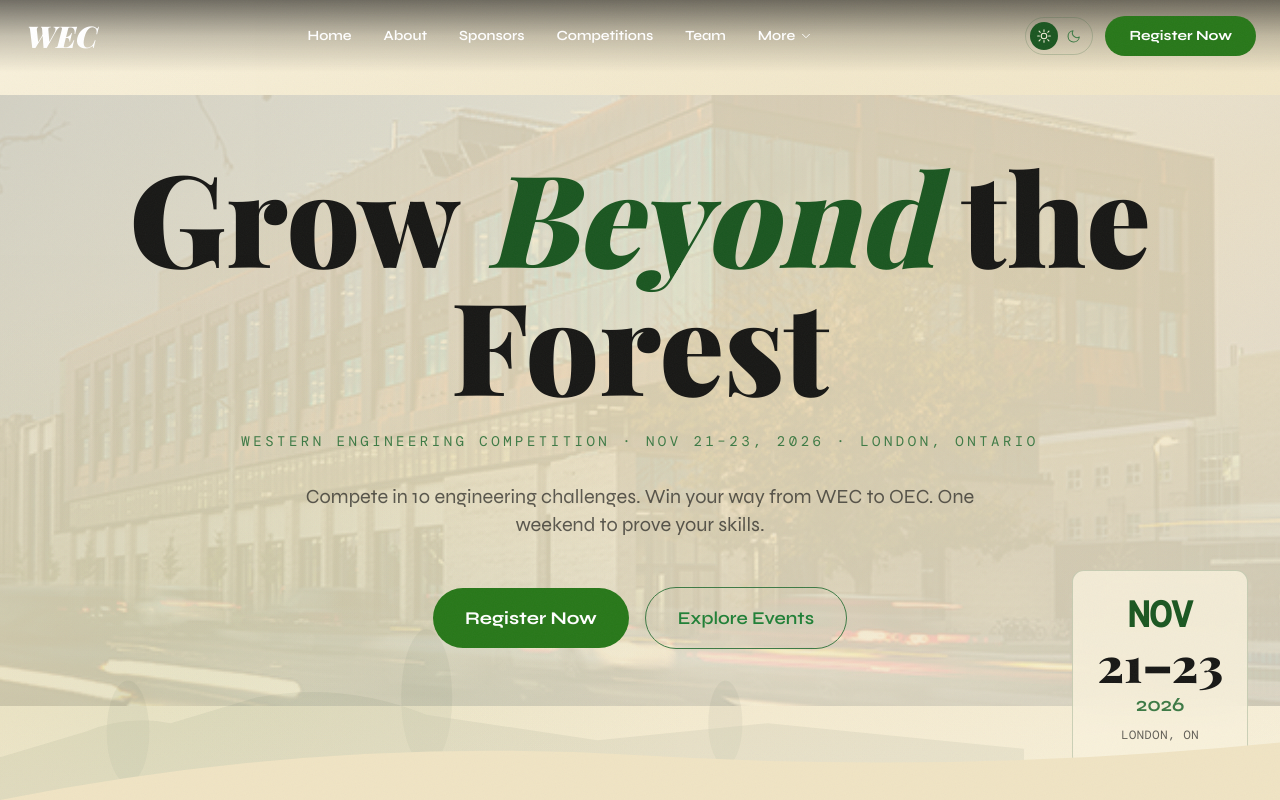
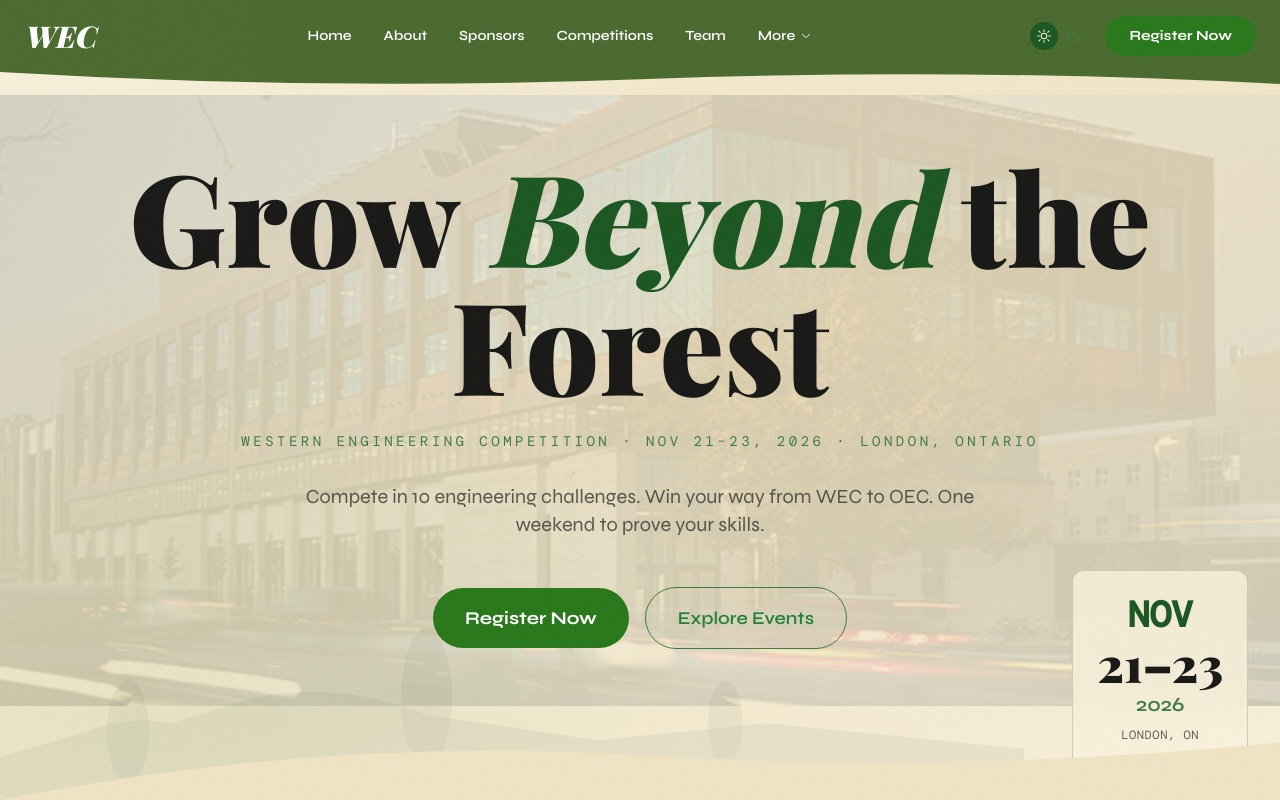
Before and after one commit to Anomaly-E-E/WEC, a React (Vite) app: page / in a window 1280 px wide. Shown: the top 800 px of the page. Built offline with nearby package versions, Linux system fonts and the light colour scheme; a web font is replaced by a local one.

Commit message:
Give the nav bar a solid olive background with wavy bottom edge to match Instagram banner

```diff
--- a/src/components/Nav.tsx
+++ b/src/components/Nav.tsx
@@ -45,9 +45,21 @@ export default function Nav() {
       <motion.nav
         initial={{ y: 0 }}
         className={`fixed top-0 left-0 right-0 z-[9000] transition-all duration-300 ${
-          scrolled ? 'backdrop-forest border-b border-forest' : 'bg-gradient-to-b from-black/55 via-black/20 to-transparent'
+          scrolled ? 'backdrop-forest border-b border-forest' : ''
         }`}
+        style={scrolled ? undefined : { background: 'rgb(var(--banner-solid))' }}
       >
+        {!scrolled && (
+          <svg
+            className="absolute top-full left-0 right-0 w-full h-4 md:h-6 pointer-events-none"
+            viewBox="0 0 1200 40"
+            preserveAspectRatio="none"
+            xmlns="http://www.w3.org/2000/svg"
+          >
+            <path d="M0 0 Q300 32 600 12 T1200 20 L1200 0 Z" fill="rgb(var(--banner-solid))" />
+          </svg>
+        )}
+
         <div className="max-w-7xl mx-auto px-6 py-4 flex items-center justify-between">
           <Link to="/" className={`font-display italic text-2xl md:text-3xl font-black relative transition-colors duration-200 ${scrolled ? 'text-sunlight' : 'text-white'}`}>
             <span className="relative">
```
